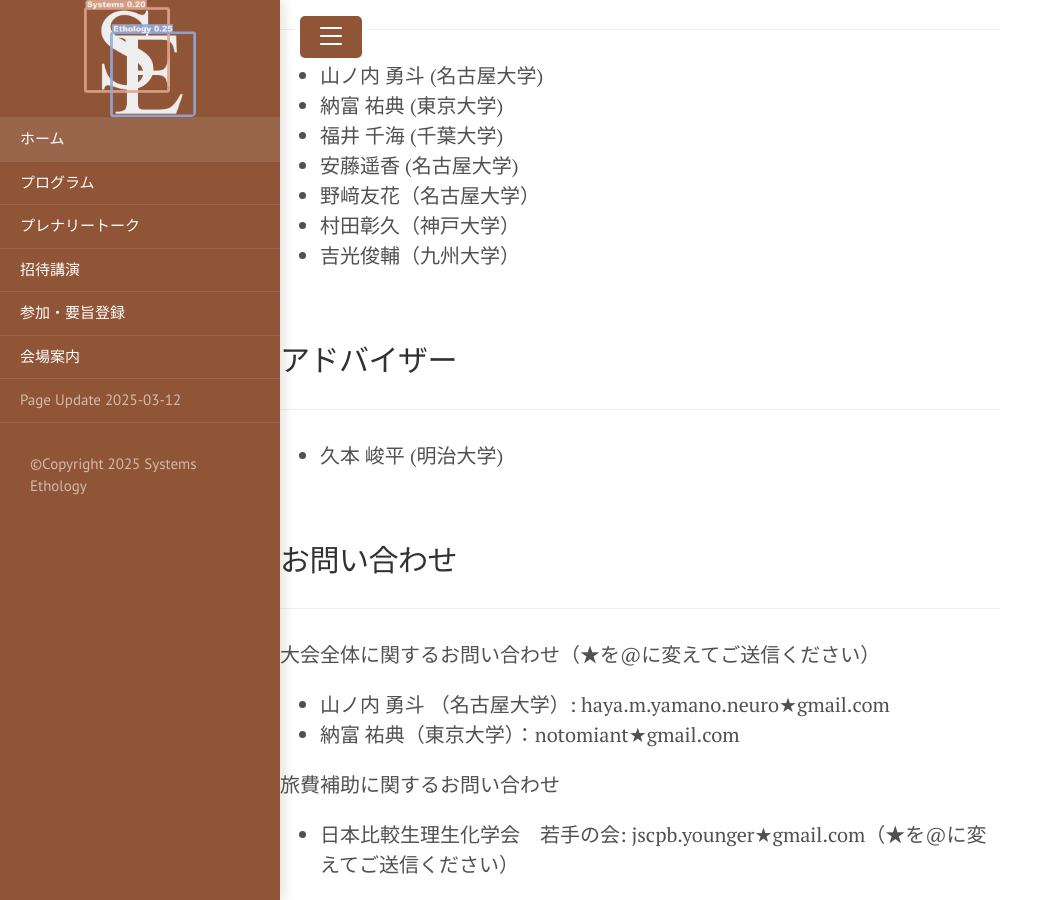
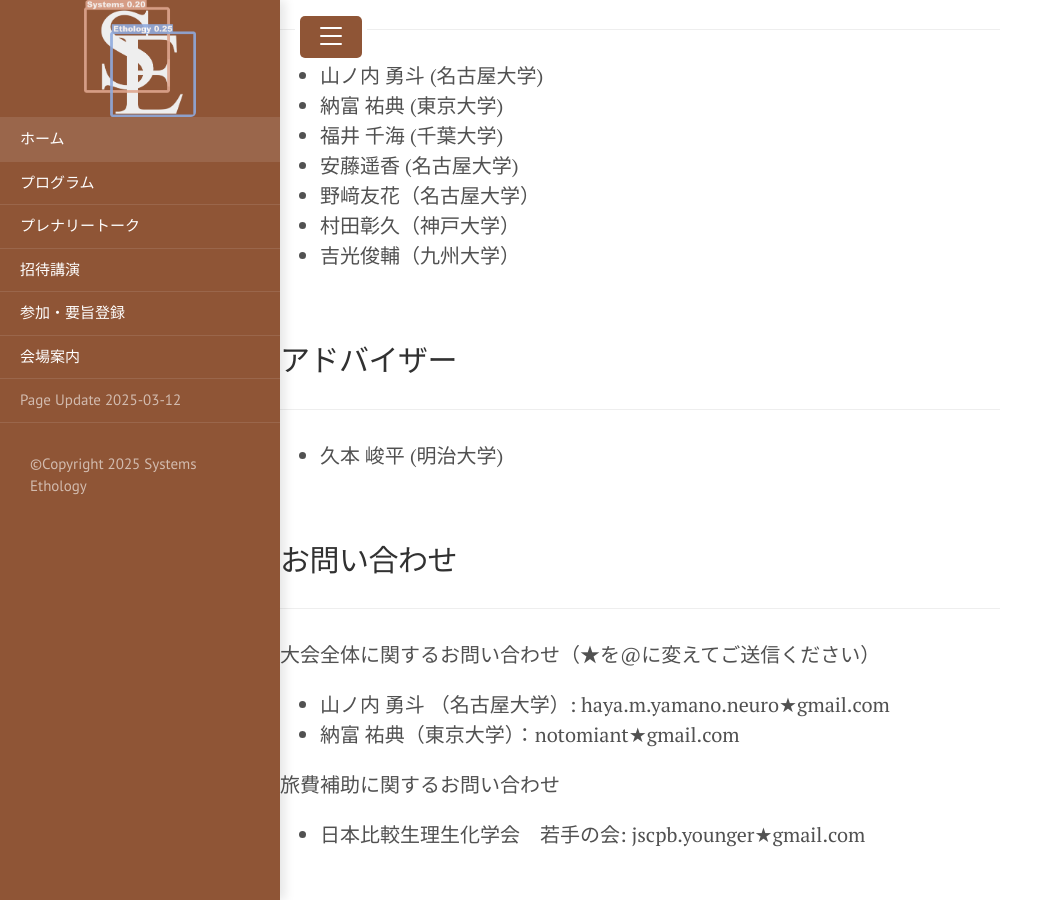
Before and after one commit to SystemsEthology/website, a Jekyll site: the page built from event_01/conference01_home.md, in a window 1280 px wide and 900 px high, scrolled down 4735 px. Shown: the whole window, without its empty margins (0-1049 px from the left). Built offline with Jekyll 4.4.1, drawn with Linux system fonts in a browser that asks for light colours.

Commit message:
Update conference01_home.md

```diff
--- a/event_01/conference01_home.md
+++ b/event_01/conference01_home.md
@@ -146,4 +146,4 @@ title: Home
 - 納富 祐典（東京大学）：notomiant★gmail.com
 
 旅費補助に関するお問い合わせ
-- 日本比較生理生化学会　若手の会:  jscpb.younger★gmail.com（★を@に変えてご送信ください）
+- 日本比較生理生化学会　若手の会:  jscpb.younger★gmail.com
```
